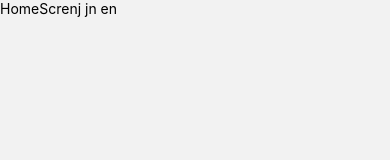
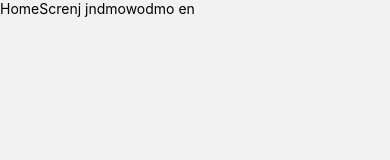
Before and after one commit to Ahmadhcs/fitness, a React Native app: screen /Home in a window 390 px wide. Shown: the top 160 px of the page. Built offline with nearby package versions, Linux system fonts and the light colour scheme.

Commit message:
test commit

```diff
--- a/Screens/HomeScreen.js
+++ b/Screens/HomeScreen.js
@@ -14,7 +14,7 @@ const HomeScreen = () => {
 
   return (
     <SafeAreaView>
-      <Text>HomeScrenj jn en</Text>
+      <Text>HomeScrenj jndmowodmo en</Text>
     </SafeAreaView>
 
   )
```
